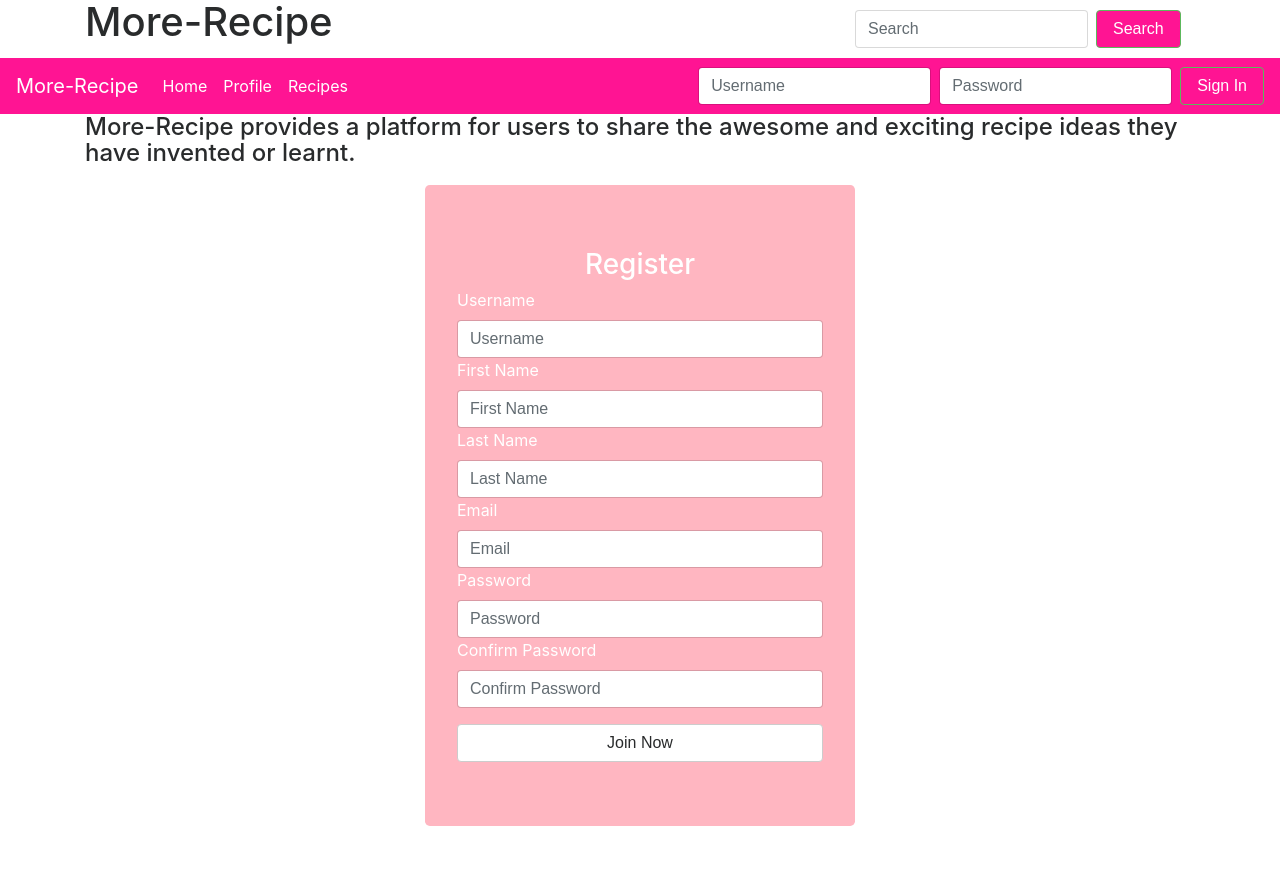
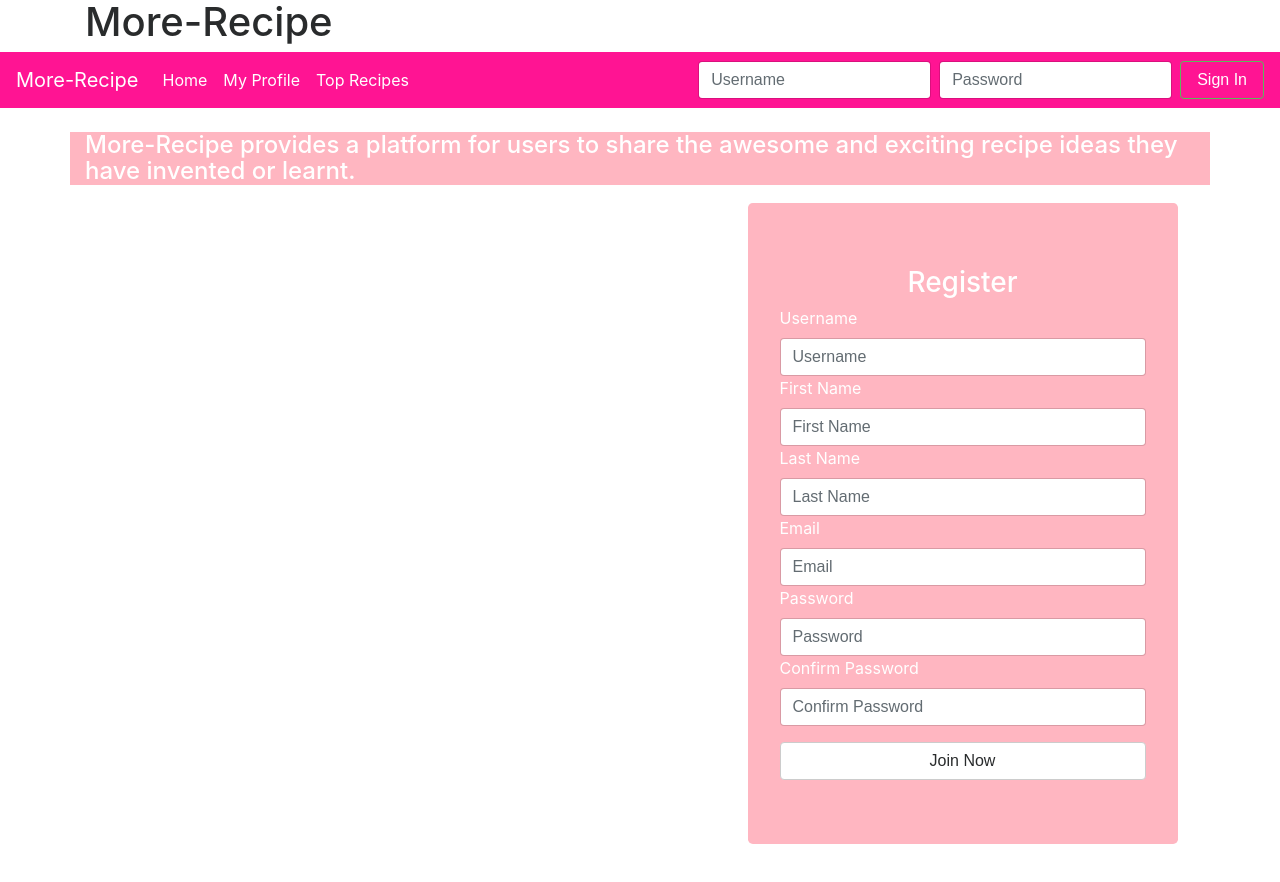
Before and after one commit to uchemukolo/uchemukolo.github.io, a website: page index.html in a window 1280 px wide. Drawn offline with nearby package versions, Linux system fonts and the light colour scheme; a script that the page names is missing.

Commit message:
update index page

```diff
--- a/index.html
+++ b/index.html
@@ -26,8 +26,6 @@
       <div class="col-md-4"><h1 class="brand">More-Recipe</h1></div>
       <div class="col-md-4 offset-md-4">
         <form class="form-inline" style="padding:10px">
-          <input class="form-control mr-sm-2" type="text" placeholder="Search">
-          <button class="btn btn-outline-success my-2 my-sm-0" style="background-color: #FF1493; color:#ffffff;" type="submit">Search</button>
         </form>
       </div>
     </div>
@@ -45,10 +43,10 @@
         <a class="nav-link" href="index.html" style="color: #ffffff;">Home <span class="sr-only">(current)</span></a>
       </li>
       <li class="nav-item">
-        <a class="nav-link" href="profile.html" style="color: #ffffff;">Profile</a>
+        <a class="nav-link" href="profile.html" style="color: #ffffff;">My Profile</a>
           </li>
           <li class="nav-item">
-            <a class="nav-link" href="recipes.html" style="color: #ffffff;">Recipes</a>
+            <a class="nav-link" href="recipes.html" style="color: #ffffff;">Top Recipes</a>
       </li>
     </ul>
     <form class="form-inline my-2 my-lg-0">
@@ -58,11 +56,11 @@
     </form>
   </div>
 </nav>
-
-<h4 class="container"> <span>More-Recipe</span> provides a platform for users to share the awesome and exciting recipe ideas they have invented or learnt.</h4>
+</br>
+<h4 class="container" style="background-color:#FFB6C1; color:#ffffff;";<span>More-Recipe</span> provides a platform for users to share the awesome and exciting recipe ideas they have invented or learnt.</h4>
 
 <div class="row animated fadeInLeft" style="padding:10px">
-    <div class="col-md-4 offset-md-4 jumbotron" style="background-color:#FFB6C1; color:#ffffff;">
+    <div class="col-md-4 offset-md-7 jumbotron" style="background-color:#FFB6C1; color:#ffffff;">
       <h3  style="text-align:center;">Register</h3>
       <form>
         <div class="form-group">
```
